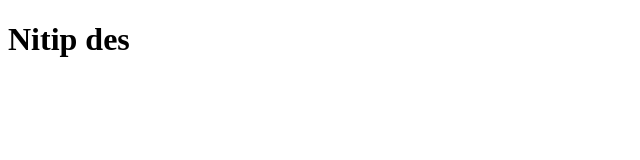
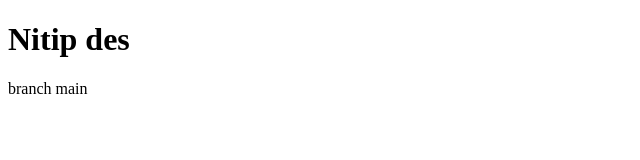
Before and after one commit to Ades-Roy55/Latihan-Github, a plain HTML site: page index.html in a window 1280 px wide. Shown: the full height of the page, 0-640 px from the left. Drawn offline with Linux system fonts and the light colour scheme.

Commit message:
Update index.html

```diff
--- a/index.html
+++ b/index.html
@@ -7,5 +7,6 @@
 </head>
 <body>
     <h1>Nitip des</h1>
+    <p>branch main</p>
 </body>
 </html>
```
